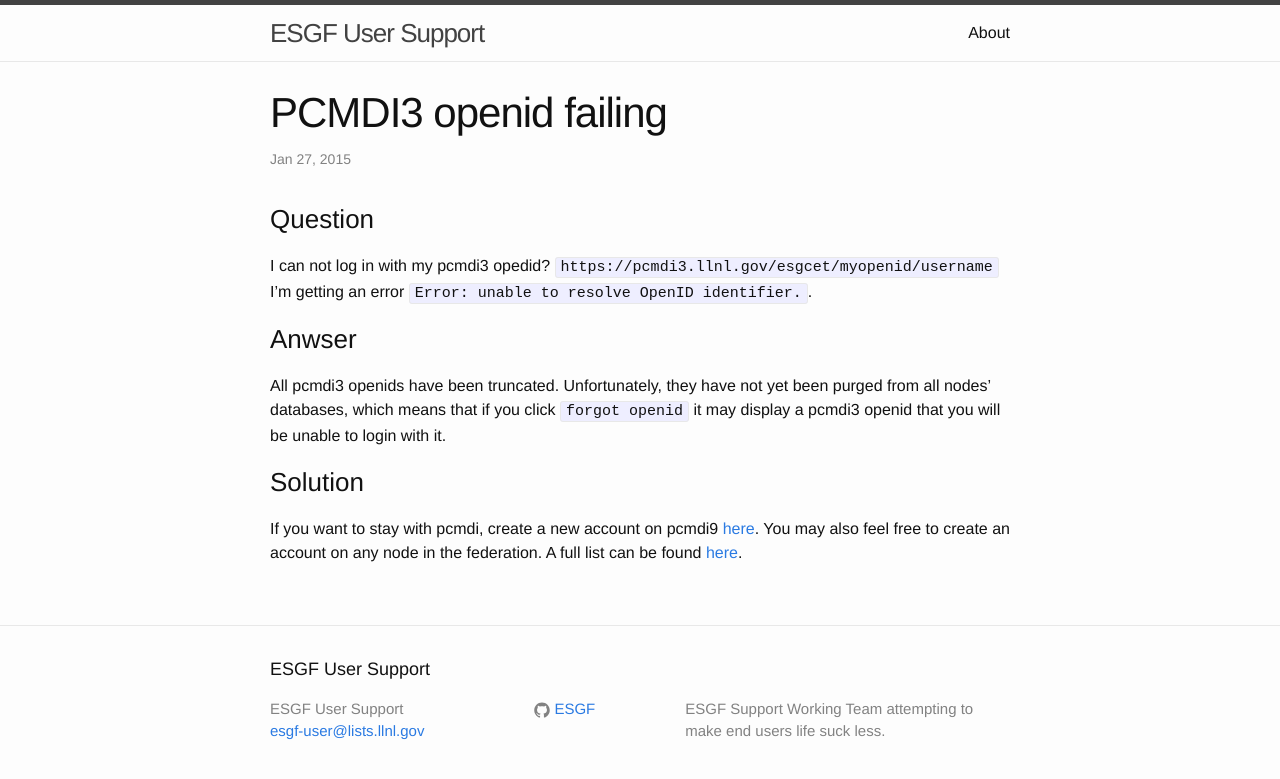
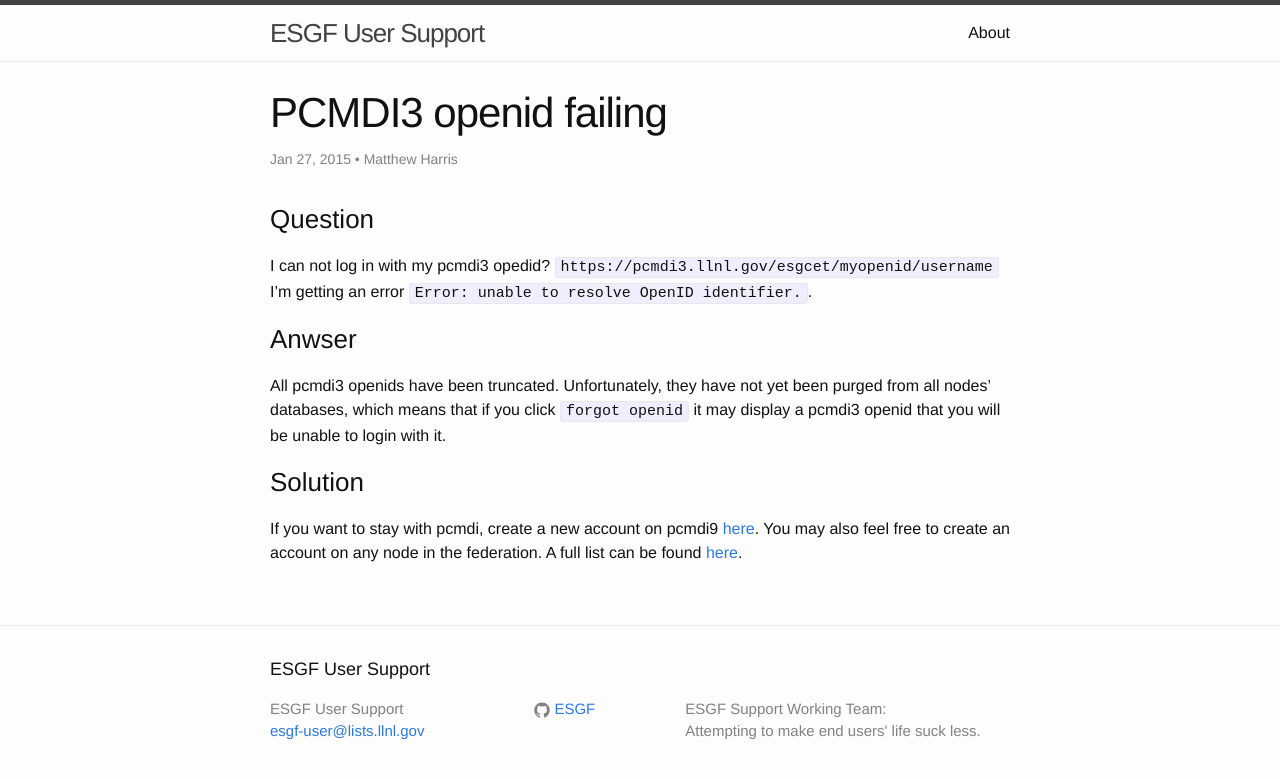
Before and after one commit to ESGF/esgf-swt, a Jekyll site: the page built from _posts/2015-01-27-pcmdi3-openids-fail.markdown, in a window 1280 px wide. Shown: the top 779 px of the page. Built offline with Jekyll 4.4.1, drawn with Linux system fonts in a browser that asks for light colours.

Commit message:
MBH: adding some base features

```diff
--- a/_config.yml
+++ b/_config.yml
@@ -2,8 +2,9 @@
 title: ESGF User Support
 email: esgf-user@lists.llnl.gov
 description: > # this means to ignore newlines until "baseurl:"
-  ESGF Support Working Team attempting to make end users life suck less.
-baseurl: "/esgf-swt/" # the subpath of your site, e.g. /blog/
+  ESGF Support Working Team: <br/>
+  Attempting to make end users' life suck less.
+baseurl: "/esgf-swt" # the subpath of your site, e.g. /blog/
 url: "https://esgf.github.io" # the base hostname & protocol for your site
 #twitter_username: ESGForg
 github_username:  ESGF
--- a/_posts/2015-01-27-pcmdi3-openids-fail.markdown
+++ b/_posts/2015-01-27-pcmdi3-openids-fail.markdown
@@ -3,6 +3,7 @@
 title:  "PCMDI3 openid failing"
 categories: openid, pcmdi3
 date:   2015-01-27 09:05:12
+author: Matthew Harris
 ---
 
 ###Question
--- a/index.html
+++ b/index.html
@@ -3,7 +3,7 @@
 ---
 
 <script type='text/javascript' src='http://ajax.googleapis.com/ajax/libs/jquery/1.10.1/jquery.min.js'></script>
-<script type="text/javascript" src="{{ site.baseurl }}js/simpleJekyllSearch.js"></script>
+<script type="text/javascript" src="{{ site.baseurl }}/js/simpleJekyllSearch.js"></script>
 <div class="home">
 
   <div id="search-demo-container">
@@ -35,7 +35,7 @@
     searchInput: document.getElementById('search-input'),
     resultsContainer: document.getElementById('results-container'),
     dataSource: '/esgf-swt/search.json',
-    searchResultTemplate: '<li><a href="{{site.baseurl}}{url}" title="{desc}">{title}</a></li>',
+    searchResultTemplate: '<li><a href="{{site.baseurl}}/{url}" title="{desc}">{title}</a></li>',
     noResultsText: 'No results found',
     limit: 10,
     fuzzy: false,
```
Also changed, not shown: about.md (+2 -2 lines).
